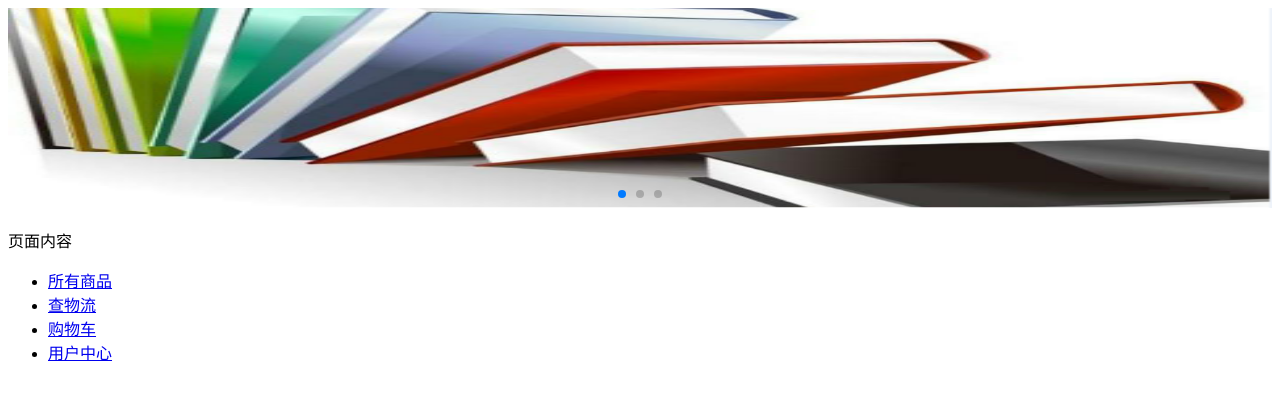
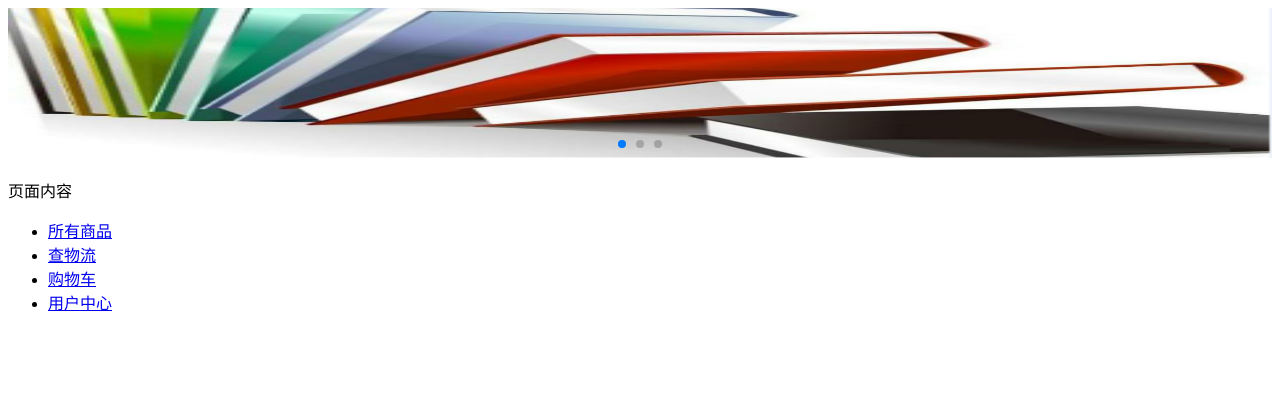
Before and after one commit to chapin666/wechat-bookstore, a PHP site: the page made by Application/Home/View/Main/index.html in a window 1280 px wide. Shown: the top 400 px of the page. Run offline with PHP 8.4, Linux system fonts and the light colour scheme; the template is opened without the code that fills it, so the values that code supplies are empty; some libraries are stand-ins or nearby versions.

Commit message:
modify banner

```diff
--- a/Public/styles/home.css
+++ b/Public/styles/home.css
@@ -1,5 +1,5 @@
 .swiper-wrapper img {
 	max-width: 100%;
 	width: 100%;
-	height: 200px;
+	height: 150px;
 }
```
